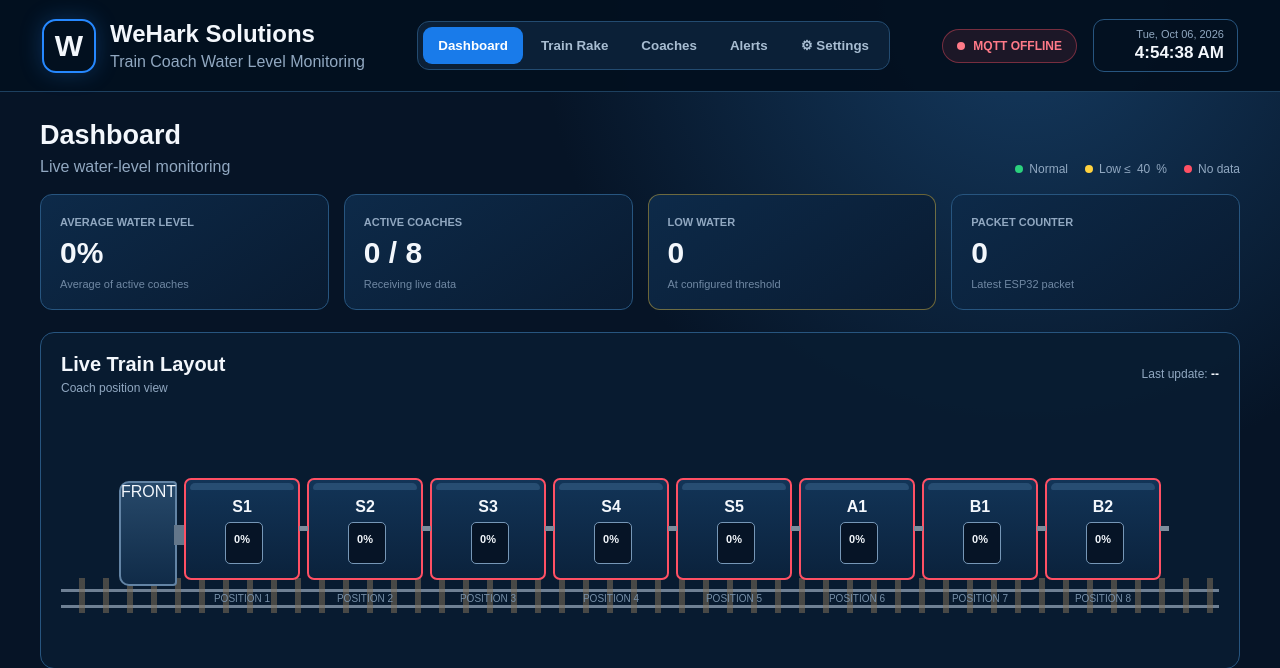
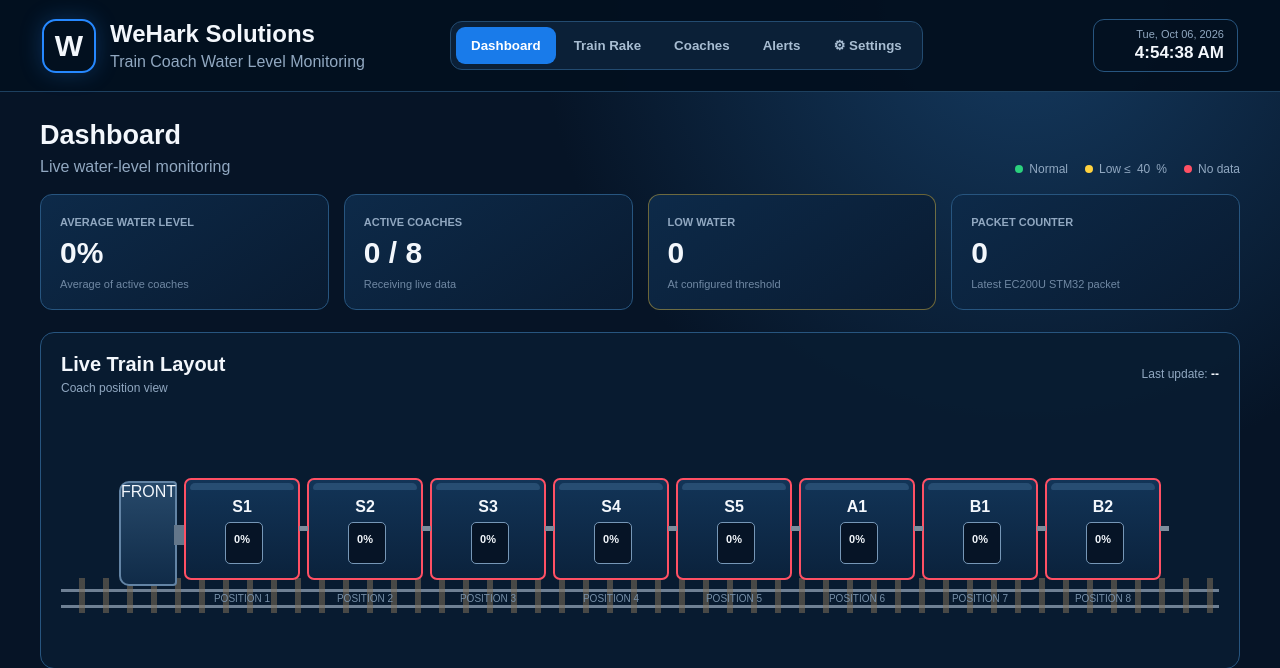
Before and after one commit to ChaithanyaJyothiJonna/wehark-waterlevel-dashboard, a Flask app: page / in a window 1280 px wide. Shown: the top 668 px of the page. Run offline with Flask 3, Linux system fonts and the light colour scheme.

Commit message:
Update packet label to 7Semi EC200U

```diff
--- a/static/style.css
+++ b/static/style.css
@@ -69,7 +69,7 @@ body {
 }
 
 .mqtt-status {
-    display: flex;
+    display: none;
     gap: 8px;
     align-items: center;
     padding: 9px 14px;
--- a/templates/index.html
+++ b/templates/index.html
@@ -26,9 +26,9 @@
     </nav>
 
     <div class="header-right">
-        <div id="mqttStatus" class="mqtt-status offline">
+        <!-- <div id="mqttStatus" class="mqtt-status offline">
             <span class="dot"></span>
-            <span id="mqttText">MQTT OFFLINE</span>
+            <span id="mqttText">MQTT OFFLINE</span> -->
         </div>
         <div class="clock">
             <span id="date">--</span>
@@ -71,7 +71,7 @@
         <div class="summary-card">
             <span>Packet Counter</span>
             <b id="counter">0</b>
-            <small>Latest ESP32 packet</small>
+            <small>Latest EC200U STM32 packet</small>
         </div>
     </section>
 
```
